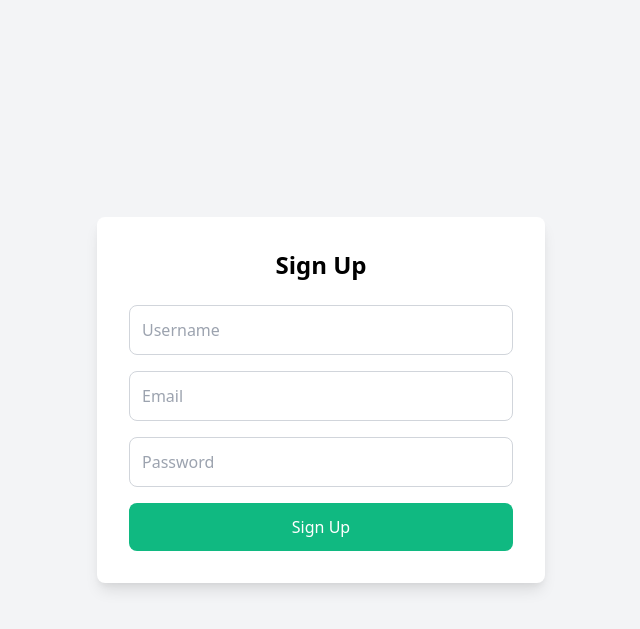
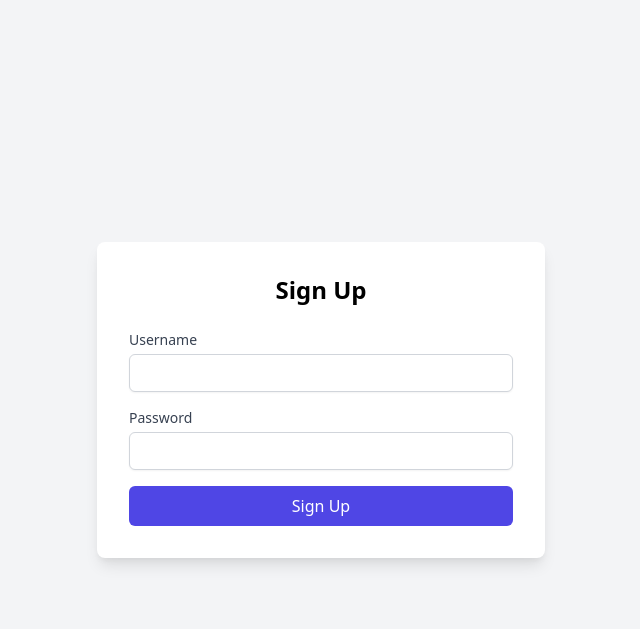
Before and after one commit to narruzza/Python-Code, a Flask app: page /signup in a window 1280 px wide. Shown: the top 629 px of the page, without its empty margins (319-959 px from the left). Run offline with Flask 3, Linux system fonts and the light colour scheme.

Commit message:
Enhance To-Do functionality by adding date and category fields; update task form and display in templates

```diff
--- a/MyTracker/app.py
+++ b/MyTracker/app.py
@@ -87,11 +87,13 @@ def add_todo():
         return redirect(url_for('login'))
 
     # Retrieve task data from the form
-    task_description = request.form.get("task-name")
+    task_description = request.form.get("task")
+    task_date = request.form.get("date")
+    task_category = request.form.get("category")
     user_id = session["user_id"]
 
     # Create a new Task object and save it to the database
-    new_task = ToDo(task=task_description, user_id=user_id)
+    new_task = ToDo(task=task_description, date=task_date, category=task_category, user_id=user_id)
     db_session.add(new_task)
     db_session.commit()
     flash("To-Do added successfully!", "success")
--- a/MyTracker/setup_db.py
+++ b/MyTracker/setup_db.py
@@ -21,11 +21,13 @@ class ToDo(Base):
     __tablename__ = 'todo'
     id = Column(Integer, primary_key=True)
     task = Column(String, nullable=False)
-    done = Column(Boolean, default=False)
     user_id = Column(Integer, ForeignKey('users.id'), nullable=False)
     user = relationship('User', back_populates='todos')
+    date = Column(String, nullable=False)
+    category = Column(String, nullable=False)
 
 # Database setup
 engine = create_engine('sqlite:///todo.db')
 Base.metadata.create_all(engine)
 print("Database and tables created successfully.")
+# update the app.py addtodo route to include the date field
--- a/MyTracker/templates/signup.html
+++ b/MyTracker/templates/signup.html
@@ -9,41 +9,23 @@
 <body class="flex items-center justify-center h-screen bg-gray-100">
     <div class="bg-white p-8 rounded-lg shadow-lg w-full max-w-md">
         <h2 class="text-2xl font-bold mb-6 text-center">Sign Up</h2>
-        <form id="signupForm" class="space-y-4">
-            <input type="text" id="username" name="username" placeholder="Username" required class="w-full p-3 border border-gray-300 rounded-lg focus:outline-none focus:ring-2 focus:ring-green-500">
-            <input type="email" id="email" name="email" placeholder="Email" required class="w-full p-3 border border-gray-300 rounded-lg focus:outline-none focus:ring-2 focus:ring-green-500">
-            <input type="password" id="password" name="password" placeholder="Password" required class="w-full p-3 border border-gray-300 rounded-lg focus:outline-none focus:ring-2 focus:ring-green-500">
-            <button type="submit" id="submitButton" class="w-full p-3 bg-green-500 text-white rounded-lg hover:bg-green-600 focus:outline-none focus:ring-2 focus:ring-green-500">Sign Up</button>
+
+
+        <form action="{{ url_for('signup') }}" method="post">
+            <div class="mb-4">
+                <label for="username" class="block text-sm font-medium text-gray-700">Username</label>
+                <input type="text" id="username" name="username" class="mt-1 block w-full px-3 py-2 border border-gray-300 rounded-md shadow-sm focus:outline-none focus:ring-indigo-500 focus:border-indigo-500 sm:text-sm" required>
+            </div>
+            <div class="mb-4">
+                <label for="password" class="block text-sm font-medium text-gray-700">Password</label>
+                <input type="password" id="password" name="password" class="mt-1 block w-full px-3 py-2 border border-gray-300 rounded-md shadow-sm focus:outline-none focus:ring-indigo-500 focus:border-indigo-500 sm:text-sm" required>
+            </div>
+            <div class="flex items-center justify-between">
+                <button type="submit" class="w-full bg-indigo-600 text-white py-2 px-4 rounded-md hover:bg-indigo-700 focus:outline-none focus:ring-2 focus:ring-offset-2 focus:ring-indigo-500">Sign Up</button>
+            </div>
         </form>
+
+
     </div>
-    <script>
-        document.getElementById('signupForm').addEventListener('submit', function(event) {
-            event.preventDefault();
-
-            const username = document.getElementById('username').value;
-            const email = document.getElementById('email').value;
-            const password = document.getElementById('password').value;
-
-            fetch('/signup', {
-                method: 'POST',
-                headers: {
-                    'Content-Type': 'application/json'
-                },
-                body: JSON.stringify({ username, email, password })
-            })
-            .then(response => response.json())
-            .then(data => {
-                if (data.success) {
-                    alert('Signup successful!');
-                } else {
-                    alert('Signup failed: ' + data.message);
-                }
-            })
-            .catch(error => {
-                console.error('Error:', error);
-                alert('An error occurred. Please try again.');
-            });
-        });
-    </script>
 </body>
 </html>
```
Also changed, not shown: MyTracker/templates/todo_list.html (+7 -9 lines), todo.db.
